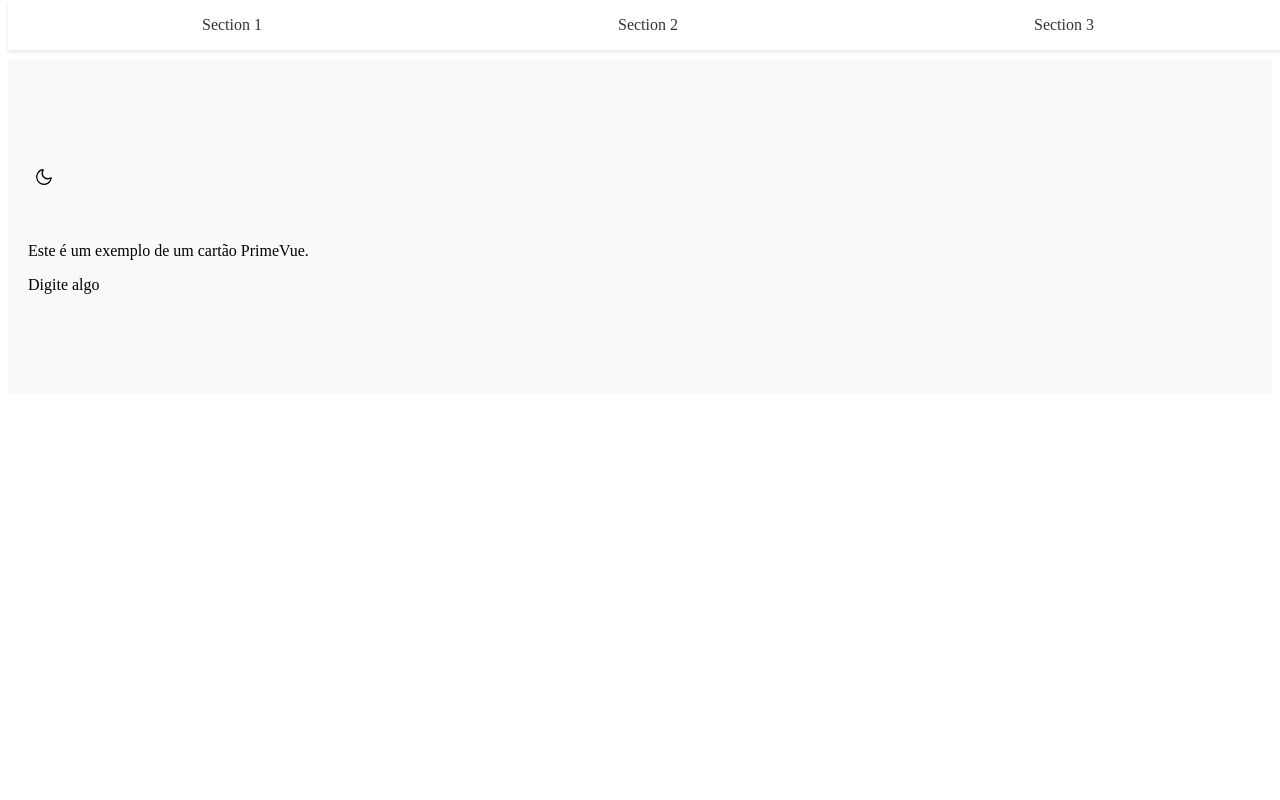
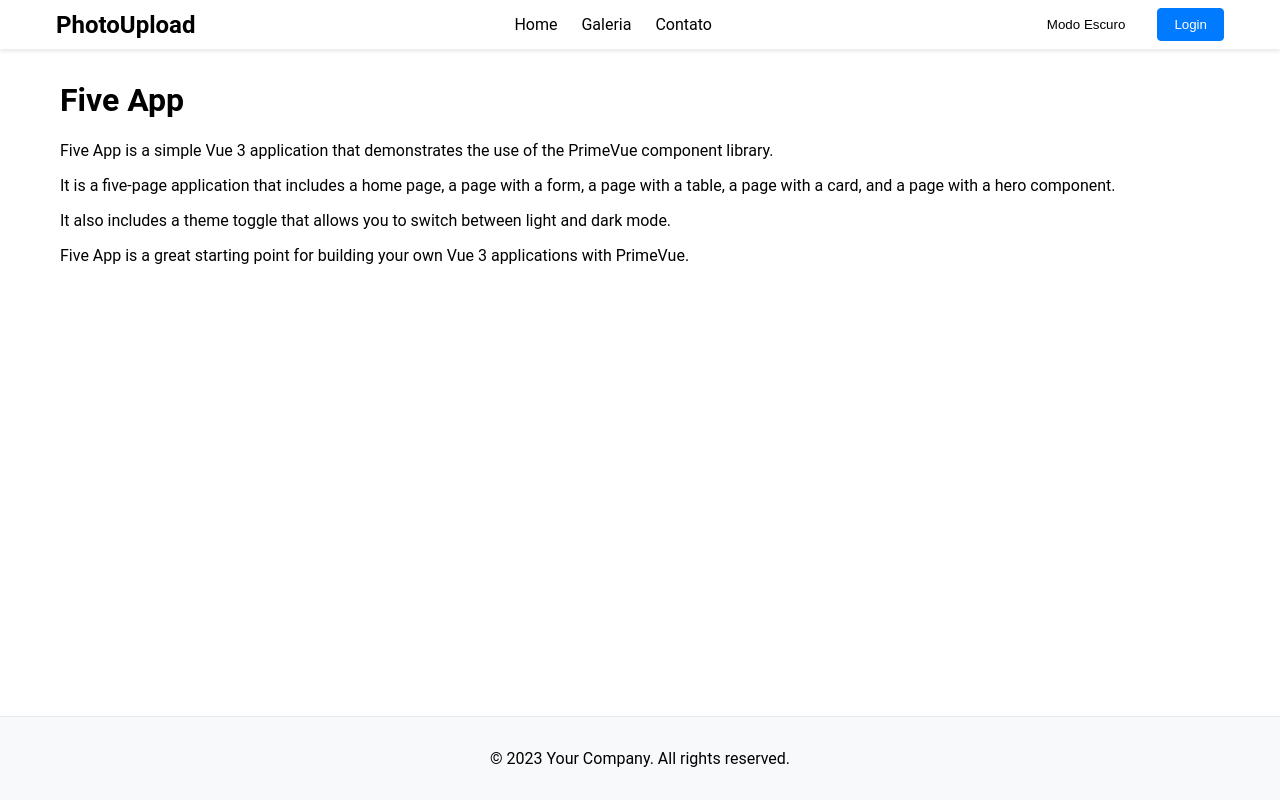
Before and after one commit to PedroMarquesN/five-app, a Vue app in the folder five-app/: page / in a window 1280 px wide. Built offline with nearby package versions, Linux system fonts and the light colour scheme.

Commit message:
Feat: create navbar

```diff
--- /dev/null
+++ b/five-app/src/components/Footer/FooterComponent.vue
@@ -0,0 +1,17 @@
+<template>
+    <footer class="footer">
+      <p>&copy; 2023 Your Company. All rights reserved.</p>
+    </footer>
+  </template>
+
+  <script setup lang="ts">
+  </script>
+
+  <style scoped>
+  .footer {
+    background-color: #f8f9fa;
+    padding: 1rem;
+    text-align: center;
+    border-top: 1px solid #e9ecef;
+  }
+  </style>
--- /dev/null
+++ b/five-app/src/components/Header/HeaderComponent.vue
@@ -0,0 +1,134 @@
+<script setup>
+import { useTheme } from '../../composables/useTheme';
+
+const { toggleDarkMode } = useTheme();
+</script>
+
+<template>
+  <header class="navbar">
+    <div class="navbar-content">
+      <!-- Logo -->
+      <div class="navbar-brand">
+        <a href="#" class="logo">PhotoUpload</a>
+      </div>
+
+      <!-- Links -->
+      <nav class="navbar-links">
+        <ul>
+          <li><a href="#">Home</a></li>
+          <li><a href="#">Galeria</a></li>
+          <li><a href="#">Contato</a></li>
+        </ul>
+      </nav>
+
+      <!-- Botões -->
+      <div class="navbar-actions">
+        <button class="dark-mode-toggle" @click="toggleDarkMode">Modo Escuro</button>
+        <button class="login-button">Login</button>
+      </div>
+    </div>
+  </header>
+</template>
+
+<style scoped>
+/* Navbar fixo com aparência de espelho */
+.navbar {
+  position: fixed;
+  top: 0;
+  width: 100%;
+  z-index: 1000;
+  background-color: rgba(255, 255, 255, 0.8); /* Transparência */
+  backdrop-filter: blur(10px); /* Efeito de espelho */
+  box-shadow: 0 2px 4px rgba(0, 0, 0, 0.1); /* Sombra leve */
+  transition: background-color 0.3s ease, color 0.3s ease;
+}
+
+html.my-app-dark .navbar {
+  background-color: rgba(0, 0, 0, 0.8); /* Cor para modo escuro */
+  color: #fff;
+}
+
+/* Conteúdo do Navbar */
+.navbar-content {
+  display: flex;
+  justify-content: space-between;
+  align-items: center;
+  max-width: 1200px;
+  margin: 0 auto;
+  padding: 0.5rem 1rem;
+}
+
+/* Logo */
+.navbar-brand .logo {
+  font-size: 1.5rem;
+  font-weight: bold;
+  color: inherit;
+  text-decoration: none;
+}
+
+/* Links */
+.navbar-links ul {
+  display: flex;
+  gap: 1.5rem;
+  list-style: none;
+  padding: 0;
+  margin: 0;
+}
+
+.navbar-links a {
+  text-decoration: none;
+  color: inherit;
+  font-size: 1rem;
+  transition: color 0.3s;
+}
+
+.navbar-links a:hover {
+  color: #007bff;
+}
+
+/* Botões */
+.navbar-actions {
+  display: flex;
+  align-items: center;
+  gap: 1rem;
+}
+
+.dark-mode-toggle {
+  padding: 0.5rem 1rem;
+  border: none;
+  background-color: transparent;
+  cursor: pointer;
+  color: inherit;
+  transition: color 0.3s;
+}
+
+.dark-mode-toggle:hover {
+  color: #007bff;
+}
+
+.login-button {
+  padding: 0.5rem 1rem;
+  border: 1px solid #007bff;
+  background-color: #007bff;
+  color: #fff;
+  cursor: pointer;
+  border-radius: 4px;
+  transition: background-color 0.3s, border-color 0.3s;
+}
+
+.login-button:hover {
+  background-color: #0056b3;
+  border-color: #0056b3;
+}
+
+/* Responsividade */
+@media (max-width: 768px) {
+  .navbar-links {
+    display: none; /* Esconde os links no mobile */
+  }
+
+  .navbar-actions {
+    gap: 0.5rem;
+  }
+}
+</style>
--- /dev/null
+++ b/five-app/src/components/Hero/HeroComponent.vue
@@ -0,0 +1,19 @@
+<script setup lang="ts">
+
+</script>
+
+<template>
+    <div id="section1" class="section">
+        <div class="p-grid p-nogutter p-justify-center p-align-center">
+            <div class="p-col-12 p-md-6 p-lg-4">
+                <div class="card">
+                    <h1>Five App</h1>
+                    <p>Five App is a simple Vue 3 application that demonstrates the use of the PrimeVue component library.</p>
+                    <p>It is a five-page application that includes a home page, a page with a form, a page with a table, a page with a card, and a page with a hero component.</p>
+                    <p>It also includes a theme toggle that allows you to switch between light and dark mode.</p>
+                    <p>Five App is a great starting point for building your own Vue 3 applications with PrimeVue.</p>
+                </div>
+            </div>
+        </div>
+    </div>
+</template>
--- a/five-app/src/components/ThemeToggle.vue
+++ b/five-app/src/components/ThemeToggle.vue
@@ -1,4 +1,4 @@
-<script setup>
+<script setup lang="ts">
 import { Button } from 'primevue';
 import { useTheme } from '../composables/useTheme';
 
--- /dev/null
+++ b/five-app/src/layouts/MainLayout.vue
@@ -0,0 +1,30 @@
+<template>
+    <div class="layout">
+      <HeaderComponent />
+      <main class="main-content">
+        <router-view />
+      </main>
+      <FooterComponent />
+    </div>
+  </template>
+
+  <script setup >
+import FooterComponent from '../components/Footer/FooterComponent.vue';
+import HeaderComponent from '../components/Header/HeaderComponent.vue';
+
+
+
+  </script>
+
+  <style scoped>
+  .layout {
+    display: flex;
+    flex-direction: column;
+    min-height: 100vh;
+  }
+
+  .main-content {
+    flex: 1;
+    padding: 20px;
+  }
+  </style>
--- a/five-app/src/pages/Home.vue
+++ /dev/null
@@ -1,21 +0,0 @@
-<script setup>
-
-import InputText from 'primevue/inputtext';
-import Card from 'primevue/card';
-import ThemeToggle from '../components/ThemeToggle.vue';
-import { ref } from 'vue';
-
-const inputText = ref('');
-
-</script>
-<template>
-    <div id="section1" class="section">
-        <ThemeToggle />
-        <Card title="Card Title" style="margin-top: 2rem;">
-          <template #content>
-            <p>Este é um exemplo de um cartão PrimeVue.</p>
-            <InputText v-model="inputText" placeholder="Digite algo" />
-          </template>
-        </Card>
-      </div>
-</template>
--- /dev/null
+++ b/five-app/src/pages/IndexPage.vue
@@ -0,0 +1,35 @@
+<script setup lang="ts">
+import HeroComponent from '../components/Hero/HeroComponent.vue';
+
+
+defineOptions({
+  name: 'IndexPage',
+});
+</script>
+
+<template>
+  <div class="index-page">
+    <div id="inicio" class="section">
+      <HeroComponent />
+    </div>
+
+  </div>
+</template>
+
+<style scoped>
+.index-page {
+  padding: 0;
+}
+
+.section {
+  padding: 20px;
+}
+
+.banner-section {
+  display: flex;
+  justify-content: center;
+  align-items: center;
+  padding: 40px;
+  margin: 20px;
+}
+</style>
--- a/five-app/src/styles/themes.scss
+++ b/five-app/src/styles/themes.scss
@@ -12,3 +12,10 @@ html.my-app-dark {
   .p-button {
     margin: 0.5rem;
   }
+
+  body{
+    margin: 0;
+    padding: 0;
+    font-family: 'Roboto', sans-serif;
+    -webkit-font-smoothing: antialiased;
+  }
--- a/five-app/src/views/HomeView.vue
+++ /dev/null
@@ -1,65 +0,0 @@
-// filepath: /c:/Users/w10-/OneDrive/Área de Trabalho/Five/five-app/src/views/HomeView.vue
-<script setup>
-import Section1 from '../pages/Home.vue';
-
-
-const sections = [
-  { id: 'section1', label: 'Section 1', component: Section1 },
-  { id: 'section2', label: 'Section 2',},
-  { id: 'section3', label: 'Section 3', },
-];
-
-function scrollToSection(id) {
-  const section = document.getElementById(id);
-  if (section) {
-    section.scrollIntoView({ behavior: 'smooth' });
-  }
-}
-</script>
-
-<template>
-  <div>
-    <nav>
-      <ul>
-        <li v-for="section in sections" :key="section.id">
-          <a href="#" @click.prevent="scrollToSection(section.id)">{{ section.label }}</a>
-        </li>
-      </ul>
-    </nav>
-
-    <component v-for="section in sections" :is="section.component" :key="section.id" />
-  </div>
-</template>
-
-<style scoped>
-nav {
-  position: fixed;
-  top: 0;
-  width: 100%;
-  background-color: #fff;
-  box-shadow: 0 2px 4px rgba(0, 0, 0, 0.1);
-  z-index: 1000;
-}
-
-nav ul {
-  display: flex;
-  justify-content: space-around;
-  list-style: none;
-  padding: 1rem;
-  margin: 0;
-}
-
-nav a {
-  text-decoration: none;
-  color: #333;
-}
-
-.section {
-  padding: 100px 20px;
-  margin-top: 60px;
-}
-
-.section:nth-child(even) {
-  background-color: #f9f9f9;
-}
-</style>
```
Also changed, not shown: five-app/src/router/router.ts (+9 -4 lines).
